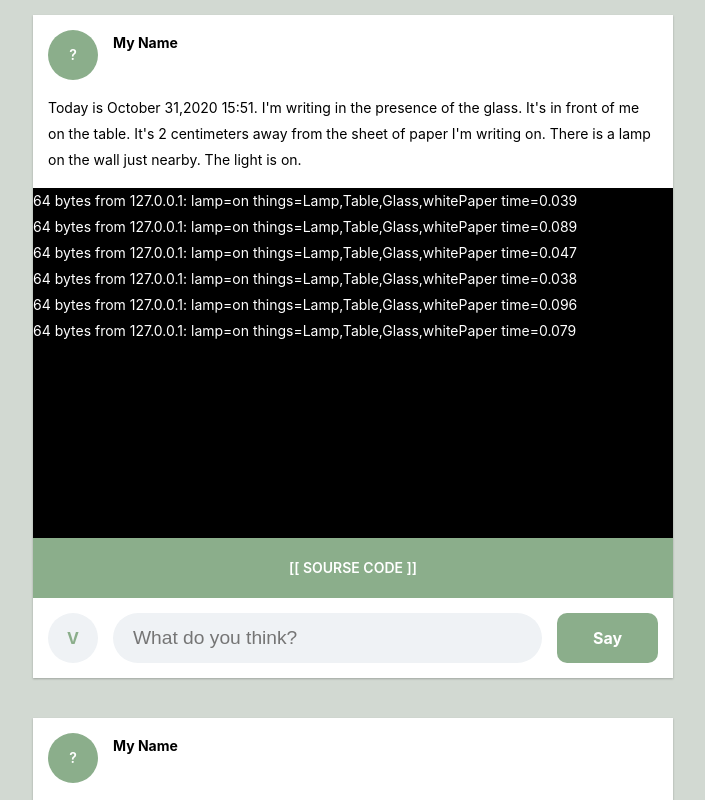
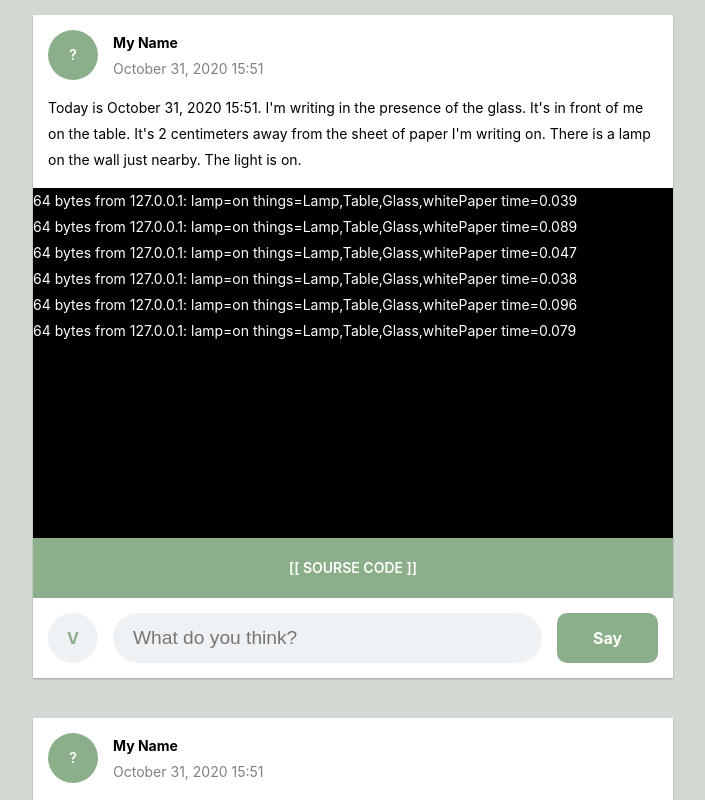
Before and after one commit to ssergienko/error, a React (Create React App) app: page / in a window 1280 px wide. Shown: the top 800 px of the page, without its empty margins (287-992 px from the left). Built offline with nearby package versions, Linux system fonts and the light colour scheme.

Commit message:
mode styling

```diff
--- a/src/components/Post/Post.js
+++ b/src/components/Post/Post.js
@@ -17,7 +17,10 @@ function Post({post}) {
     <div className="post">
       <div className="author">
         <div className="avatar"><span>?</span></div>
-        <div className="name">{post.author.firstname} {post.author.surname}</div>
+        <div className="name-and-date">
+          <div className="name">{post.author.firstname} {post.author.surname}</div>
+          <div className="date">{post.author.date}</div>
+        </div>
       </div>
       <div className="text">{post.text}</div>
       <div className="widget" id="widget">
--- a/src/components/Post/Post.scss
+++ b/src/components/Post/Post.scss
@@ -12,6 +12,13 @@
     display: block;
     margin-top: 12px;
     font-weight: 600;
+  }
+}
+.name-and-date {
+  display: flex;
+  flex-direction: column;
+  .date {
+    color: gray;
   }
 }
 .post {
--- a/src/data.json
+++ b/src/data.json
@@ -5,9 +5,10 @@
       "id": 1,
       "firstname": "My",
       "surname": "Name",
-      "avatar": ""
+      "avatar": "",
+      "date": "October 31, 2020 15:51"
     },
-    "text": "Today is October 31,2020 15:51. I'm writing in the presence of the glass. It's in front of me on the table. It's 2 centimeters away from the sheet of paper I'm writing on. There is a lamp on the wall just nearby. The light is on.",
+    "text": "Today is October 31, 2020 15:51. I'm writing in the presence of the glass. It's in front of me on the table. It's 2 centimeters away from the sheet of paper I'm writing on. There is a lamp on the wall just nearby. The light is on.",
     "image": {
       "id": 1,
       "url": "https://anerror.s3.amazonaws.com/code1.png"
@@ -19,7 +20,8 @@
       "id": 1,
       "firstname": "My",
       "surname": "Name",
-      "avatar": ""
+      "avatar": "",
+      "date": "October 31, 2020 15:51"
     },
     "text": "I was sure it would be worse today. But I've been feeling well inside myself. That's confusing.",
     "image": {
@@ -33,7 +35,8 @@
       "id": 1,
       "firstname": "My",
       "surname": "Name",
-      "avatar": ""
+      "avatar": "",
+      "date": "October 31, 2020 15:51"
     },
     "text": "I've developed a program that controls my day minute by minute. I've got 2 minutes to get myself dressed and brushed before it's time to consume food.",
     "image": {
@@ -47,7 +50,8 @@
       "id": 1,
       "firstname": "My",
       "surname": "Name",
-      "avatar": ""
+      "avatar": "",
+      "date": "October 31, 2020 15:51"
     },
     "text": "It seems there is something in my nose. And there is also some tightness in my throat.",
     "image": {
@@ -61,7 +65,8 @@
       "id": 1,
       "firstname": "My",
       "surname": "Name",
-      "avatar": ""
+      "avatar": "",
+      "date": "October 31, 2020 15:51"
     },
     "text": "I am a primary key.",
     "image": {
@@ -75,7 +80,8 @@
       "id": 1,
       "firstname": "My",
       "surname": "Name",
-      "avatar": ""
+      "avatar": "",
+      "date": "October 31, 2020 15:51"
     },
     "text": "What to put first - towels or soap?",
     "image": {
```
Also changed, not shown: 1 other file (tests, documents, lock files or other folders).
